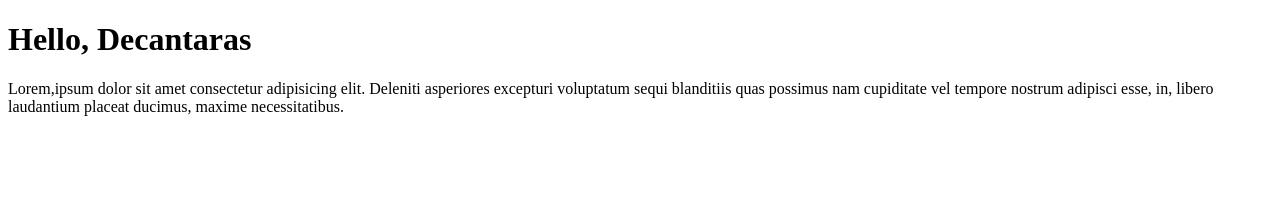
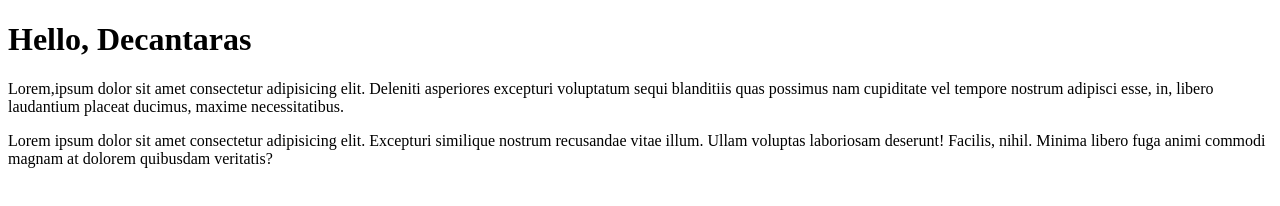
Before and after one commit to Phenrique-sousa/Meu-primeiro-repositorio, a plain HTML site: page site-exemplo/index.html in a window 1280 px wide. Drawn offline with Linux system fonts and the light colour scheme.

Commit message:
Adicionei outro parágrafo

```diff
--- a/site-exemplo/index.html
+++ b/site-exemplo/index.html
@@ -10,5 +10,6 @@
     <h1>Hello, Decantaras</h1>
     <p>Lorem,ipsum dolor sit amet consectetur adipisicing elit. Deleniti asperiores excepturi voluptatum sequi blanditiis quas possimus nam cupiditate vel tempore nostrum adipisci esse, in, libero laudantium placeat ducimus, maxime necessitatibus.</p>
 
+    <p>Lorem ipsum dolor sit amet consectetur adipisicing elit. Excepturi similique nostrum recusandae vitae illum. Ullam voluptas laboriosam deserunt! Facilis, nihil. Minima libero fuga animi commodi magnam at dolorem quibusdam veritatis?</p>
 </body>
 </html>
```
